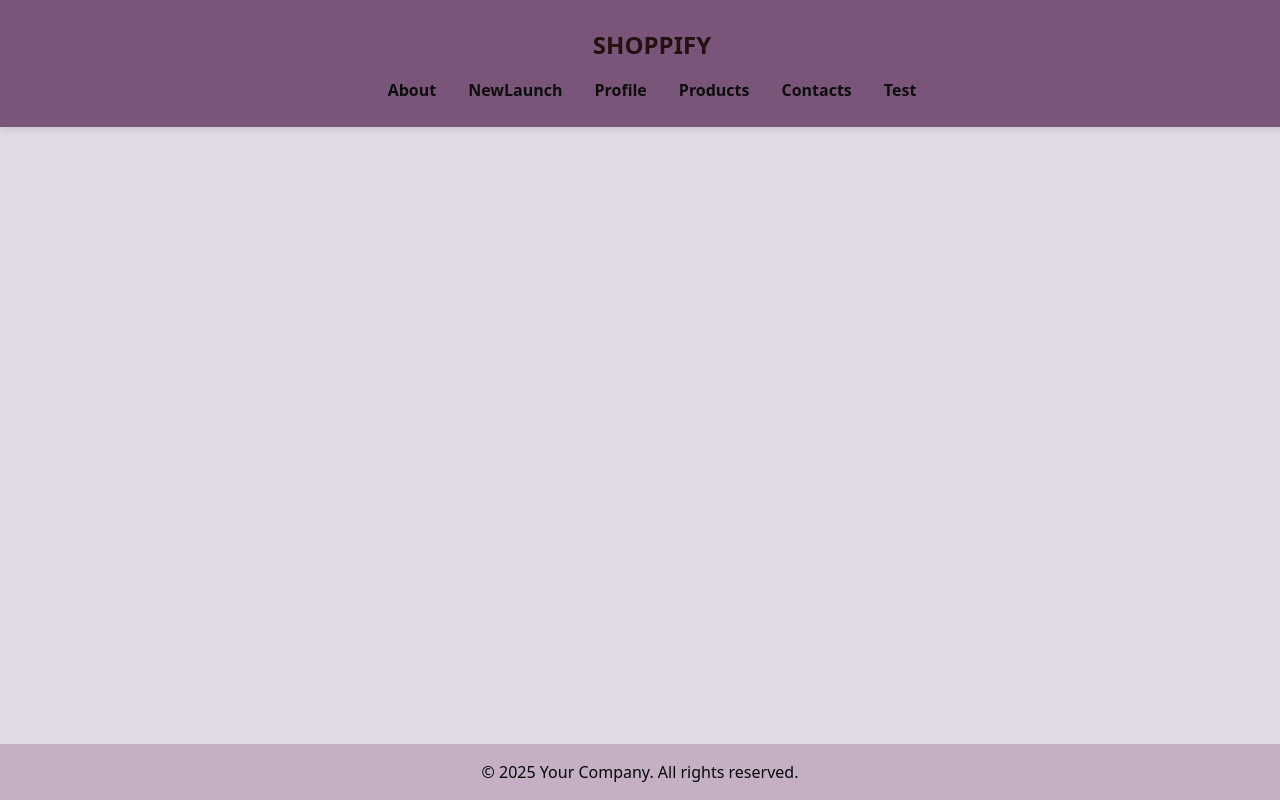
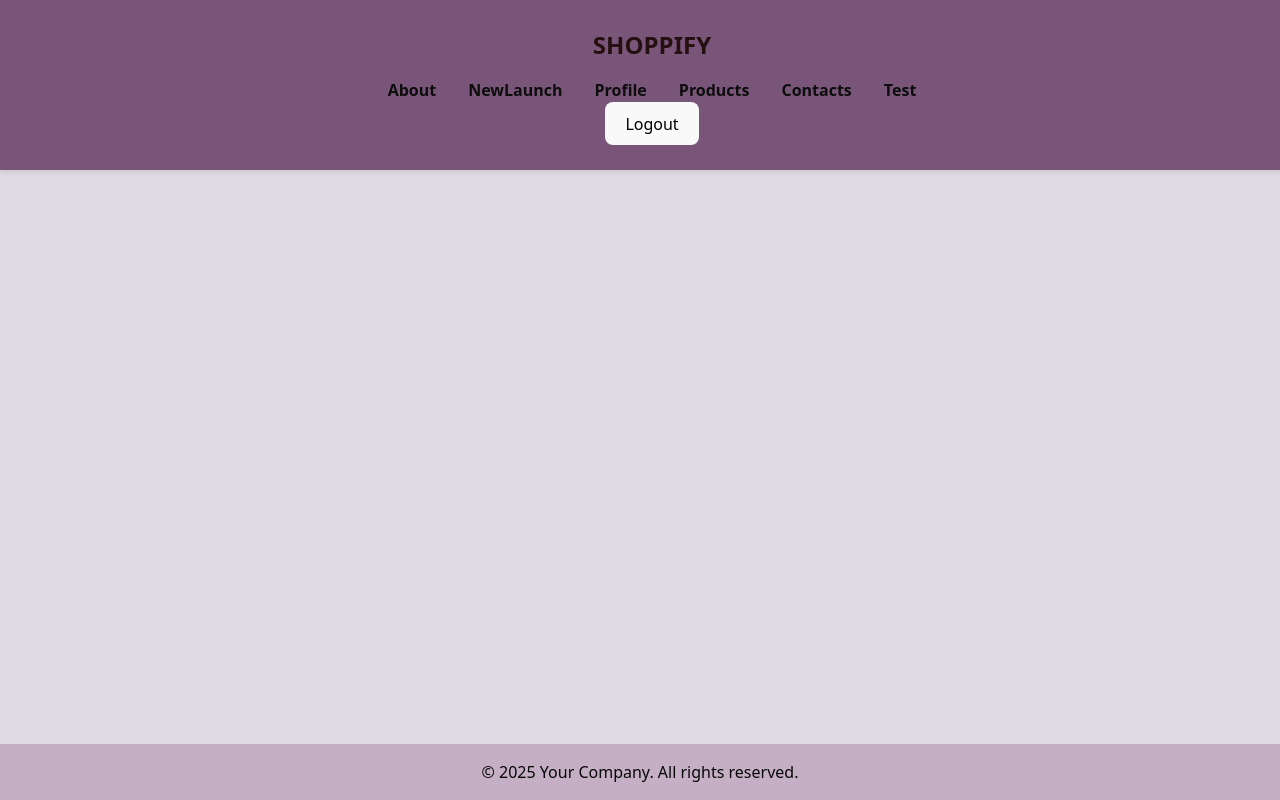
Before and after one commit to SumekaAspire/TabNavigation, a React (Vite) app in the folder tab/: page /home in a window 1280 px wide. Built offline with nearby package versions, Linux system fonts and the light colour scheme.

Commit message:
Added logout button o n the navigation bar

```diff
--- a/tab/src/components/Home.jsx
+++ b/tab/src/components/Home.jsx
@@ -3,6 +3,7 @@ import "../App.css";
 import {NavLink, Outlet} from "react-router-dom";
 import "../css/HomePage.css";
 import Footer from "./Footer";
+import LogoutButton from "./LogoutButton";
 
 
 function Home() {
@@ -12,28 +13,28 @@ function Home() {
 
 
 
-    <div>
+    <nav className="tab-nav">
 
-       <nav className="tab-nav">
-         <div className="nav-header">SHOPPIFY</div>
+      <div className="nav-header">SHOPPIFY</div>
+          <div className="tab-nav-links">
+
+       <div className="tab-left">
         <NavLink to="/home/about" className="tab-link">About</NavLink>
         <NavLink to="/home/newlaunch" className="tab-link">NewLaunch</NavLink>
         <NavLink to="/home/profile" className="tab-link">Profile</NavLink>
         <NavLink to="/home/products" className={({ isActive }) => isActive ? "tab-link active" : "tab-link"}>Products</NavLink>
-         <NavLink to="/home/contacts" className="tab-link">Contacts</NavLink>
+        <NavLink to="/home/contacts" className="tab-link">Contacts</NavLink>
         <NavLink to="/home/test" className="tab-link">Test</NavLink>
 
+         </div>
+       <div className="tab-right">
+        <LogoutButton/>
+       </div>
+</div>
+    </nav>
 
-
-      </nav>
-
-      <div>
-        <Outlet />
-      </div>
-
-
-     </div>
-       <Footer/>
+      <div className="main-content"> <Outlet/>  </div>
+      <Footer/>
   </div>
   )}
 
--- /dev/null
+++ b/tab/src/components/LogoutButton.jsx
@@ -0,0 +1,19 @@
+import React from 'react'
+import { useNavigate } from 'react-router-dom';
+
+const LogoutButton = () => {
+        const navigate = useNavigate();
+
+    const handleLogout =()=>{
+        localStorage.removeItem('isLoggedIn');
+        localStorage.removeItem('username');
+        navigate('/login');
+    }
+  return (
+    <div>
+        <button onClick={handleLogout}>Logout</button>
+    </div>
+  )
+}
+
+export default LogoutButton
```
